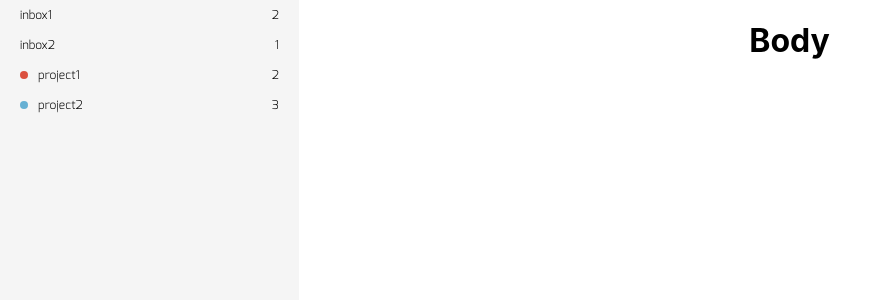
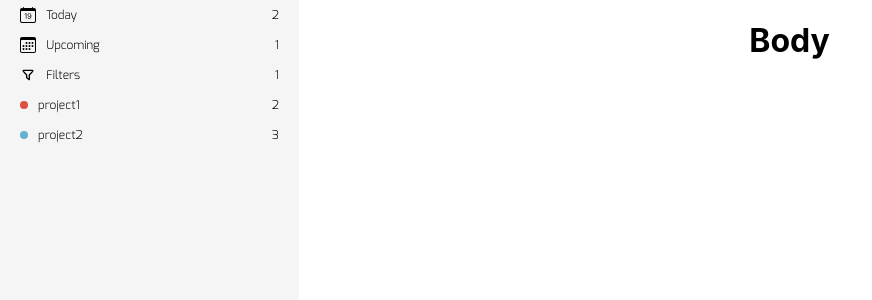
Before and after one commit to Michael-R-Dickinson/ReactTodo, a React (Create React App) app in the folder todo/: page / in a window 1280 px wide. Shown: the top 300 px of the page, without its empty margins (0-872 px from the left). Built offline with nearby package versions, Linux system fonts and the light colour scheme.

Commit message:
Added Icons and Icon defaults

```diff
--- a/todo/package.json
+++ b/todo/package.json
@@ -13,6 +13,7 @@
     "cross-env": "^7.0.3",
     "react": "^18.2.0",
     "react-dom": "^18.2.0",
+    "react-icons": "^4.4.0",
     "react-scripts": "^5.0.1",
     "sass": "^1.54.0",
     "typescript": "^4.7.4",
--- a/todo/src/App.tsx
+++ b/todo/src/App.tsx
@@ -1,7 +1,11 @@
 import React from 'react';
-// import './App.css';
 
+import { BsCalendarDate, BsFillInboxFill, BsCalendar3 } from 'react-icons/bs'
+import { TbInboxOff, TbFilter } from 'react-icons/tb'
+
+// Style
 import './style/App.scss'
+
 
 function App() {
   return (
@@ -36,8 +40,9 @@ function Sidebar({ }) {
 
 function Inboxes({ }) {
   const inboxes = [
-    { name: 'inbox1', count: 2, id: 1 },
-    { name: 'inbox2', count: 1, id: 2 }
+    { name: 'Today', count: 2, id: 1 },
+    { name: 'Upcoming', count: 1, id: 2 },
+    { name: 'Filters', count: 1, id: 2 }
   ]
 
   const inboxCells = inboxes.map(inbox =>
@@ -51,12 +56,31 @@ function Inboxes({ }) {
 
 function Inbox({ name, count, id }: { name: string, count: number, id: number }) {
   return (
-    <div className='inbox-container'>
-      <p>{name}</p>
+    <div className='inbox'>
+      <div className='title-container'>
+        <InboxIcon inboxName={name} />
+        <p>{name}</p>
+      </div>
       <p>{count}</p>
     </div>
   )
 }
+
+function InboxIcon({ inboxName }: { inboxName: string }) {
+  const inboxIconLookup = {
+    'default': <TbInboxOff />,
+    'Today': <BsCalendarDate />,
+    'Upcoming': <BsCalendar3 />,
+    'Filters': <TbFilter />
+
+  }
+
+  if (hasKey(inboxIconLookup, inboxName)) {
+    return (inboxIconLookup[inboxName])
+  }
+  return inboxIconLookup.default;
+}
+
 
 function Projects({ }) {
   type project = {
@@ -90,8 +114,8 @@ function Project({ name, priority, count, id }: { name: string, count: number, p
   }
 
   return (
-    <div className='project-container'>
-      <div className='project-title'>
+    <div className='project'>
+      <div className='title-container'>
         <span className="dot" style={{ backgroundColor: projectPriorityColors[priority] }}></span>
         <p>{name}</p>
       </div>
@@ -99,3 +123,10 @@ function Project({ name, priority, count, id }: { name: string, count: number, p
     </div>
   )
 }
+
+
+
+// Helper functions
+function hasKey<O>(obj: O, key: PropertyKey): key is keyof O {
+  return key in obj
+}
--- a/todo/src/style/App.scss
+++ b/todo/src/style/App.scss
@@ -41,21 +41,35 @@ p {
         // grid-gap: 0;
     }
 
+    %general-title-container {
+        display: flex;
+        flex-direction: row;
+        align-items: center;
+        padding-right: 10px;
+
+    }
+
     .inboxes {
-        .inbox-container {
+        .inbox {
             @extend %cell-container;
             // background-color: rgb(151, 217, 255);
 
             p {
                 font-size: 12px;
+                padding-left: 10px;
+
             }
 
+        }
+
+        .title-container {
+            @extend %general-title-container;
         }
 
     }
 
     .projects {
-        .project-container {
+        .project {
             @extend %cell-container;
             // background-color: rgb(189, 242, 255);
 
@@ -69,12 +83,8 @@ p {
             }
         }
 
-        .project-title {
-            display: flex;
-            flex-direction: row;
-            align-items: center;
-            padding-right: 10px;
-
+        .title-container {
+            @extend %general-title-container;
         }
 
         .dot {
```
Also changed, not shown: 2 other files (tests, documents, lock files or other folders).
